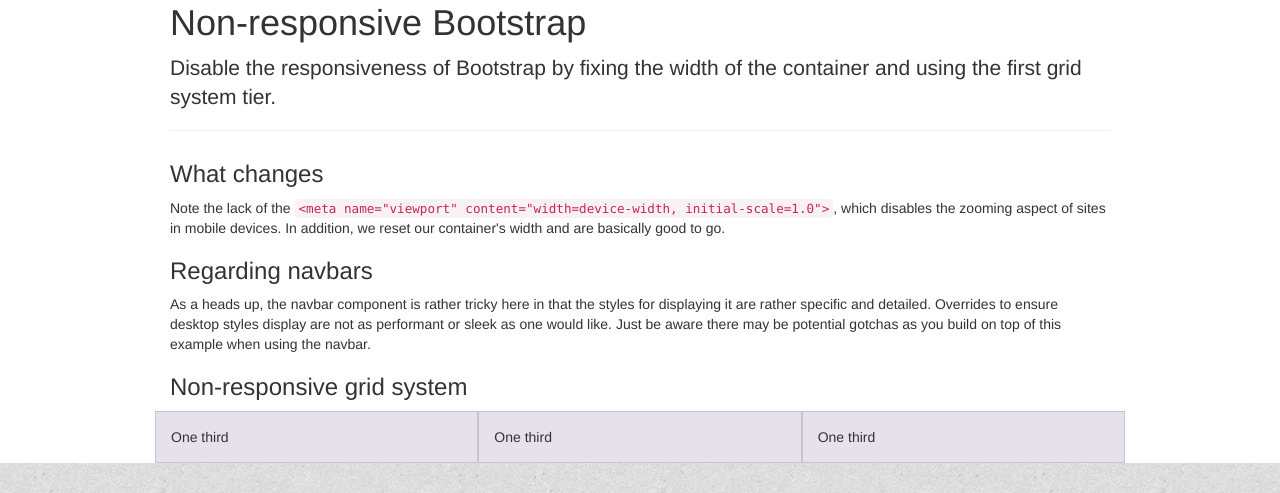
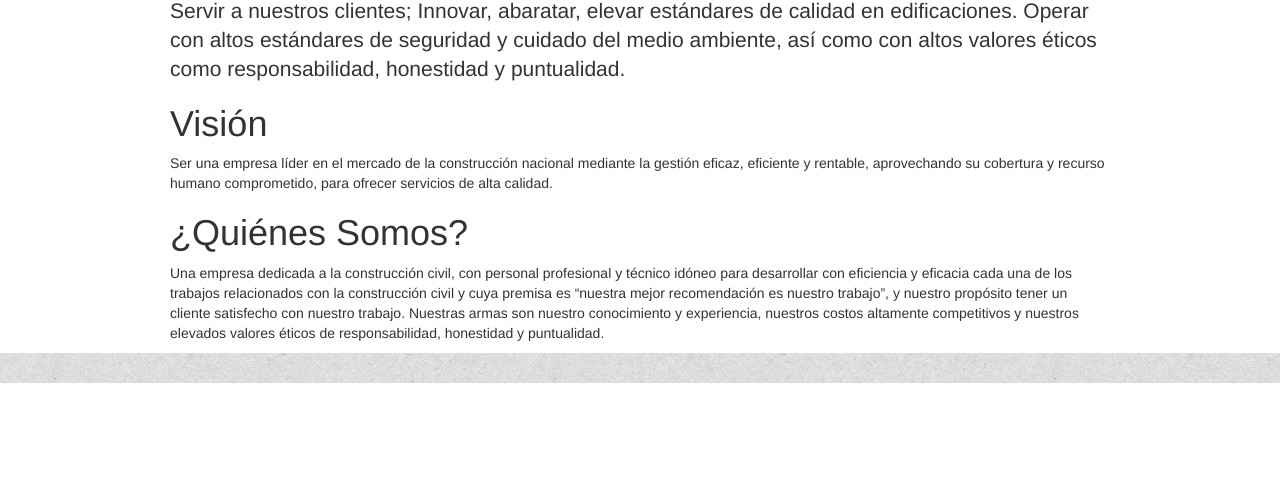
Before and after one commit to TavoGonzales/rubagi, a plain HTML site: page index.html in a window 1280 px wide. Shown: the part 706-1199 px from the top of the page. After the commit the page ends 1089 px from the top, so only its background shows below. Drawn offline with Linux system fonts and the light colour scheme.

Commit message:
completando contenido mision, vision y quienes somos

```diff
--- a/index.html
+++ b/index.html
@@ -35,8 +35,6 @@
                     </li>
                     <li><a href="#about">Acerca de</a>
                     </li>
-                    <li><a href="#contact">Contactos</a>
-                    </li>
                     <li class="dropdown">
                         <a href="#" class="dropdown-toggle" data-toggle="dropdown">Obras<b class="caret"></b></a>
                         <ul class="dropdown-menu">
@@ -47,6 +45,8 @@
                             <li><a href="#">Compra Venta</a>
                             </li>
                         </ul>
+                    </li>
+                    <li><a href="#contact">Contactos</a>
                     </li>
                 </ul>
             </div>
@@ -103,21 +103,18 @@
     </div>
     <div class="contenido">
         <div class="container">
-            <div class="page-header">
-                <h1>Non-responsive Bootstrap</h1>
-                <p class="lead">Disable the responsiveness of Bootstrap by fixing the width of the container and using the first grid system tier.</p>
-            </div>
+            <h1>Misión</h1>
+            <p class="lead">Servir a nuestros clientes; Innovar, abaratar, elevar estándares de calidad en edificaciones. Operar con altos estándares de seguridad y cuidado del medio ambiente, así como con altos valores éticos como responsabilidad, honestidad y puntualidad.</p>
 
-            <h3>What changes</h3>
-            <p>Note the lack of the <code>&lt;meta name="viewport" content="width=device-width, initial-scale=1.0"&gt;</code>, which disables the zooming aspect of sites in mobile devices. In addition, we reset our container's width and are basically good to go.</p>
-            <h3>Regarding navbars</h3>
-            <p>As a heads up, the navbar component is rather tricky here in that the styles for displaying it are rather specific and detailed. Overrides to ensure desktop styles display are not as performant or sleek as one would like. Just be aware there may be potential gotchas as you build on top of this example when using the navbar.</p>
-            <h3>Non-responsive grid system</h3>
-            <div class="row">
-                <div class="col-xs-4">One third</div>
-                <div class="col-xs-4">One third</div>
-                <div class="col-xs-4">One third</div>
-            </div>
+            <h1>Visión</h1>
+            <p>Ser una empresa líder en el mercado de la construcción nacional mediante la gestión eficaz, eficiente y rentable, aprovechando su cobertura y recurso humano comprometido, para ofrecer servicios de alta calidad.</p>
+
+            <h1>¿Quiénes Somos?</h1>
+            <p>Una empresa dedicada a la construcción civil, con personal profesional y técnico idóneo para desarrollar con eficiencia y eficacia cada una de los trabajos relacionados con la construcción civil y cuya premisa es “nuestra mejor recomendación es nuestro trabajo”, y nuestro propósito tener un cliente satisfecho con nuestro trabajo.
+Nuestras armas son nuestro conocimiento y experiencia, nuestros costos altamente competitivos y nuestros elevados valores éticos de responsabilidad, honestidad y puntualidad.</p>
+
+
+
         </div>
     </div>
 
```
Also changed, not shown: images/logo.png.
